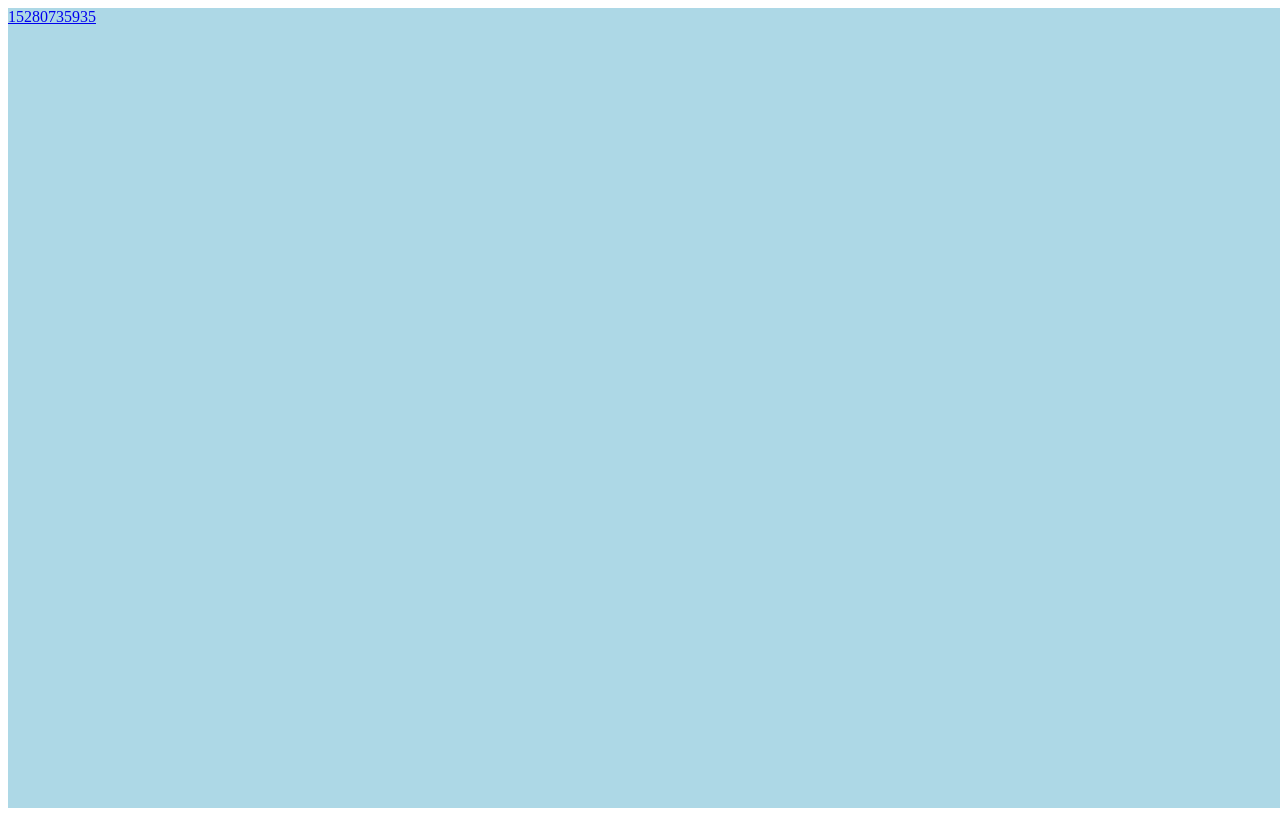
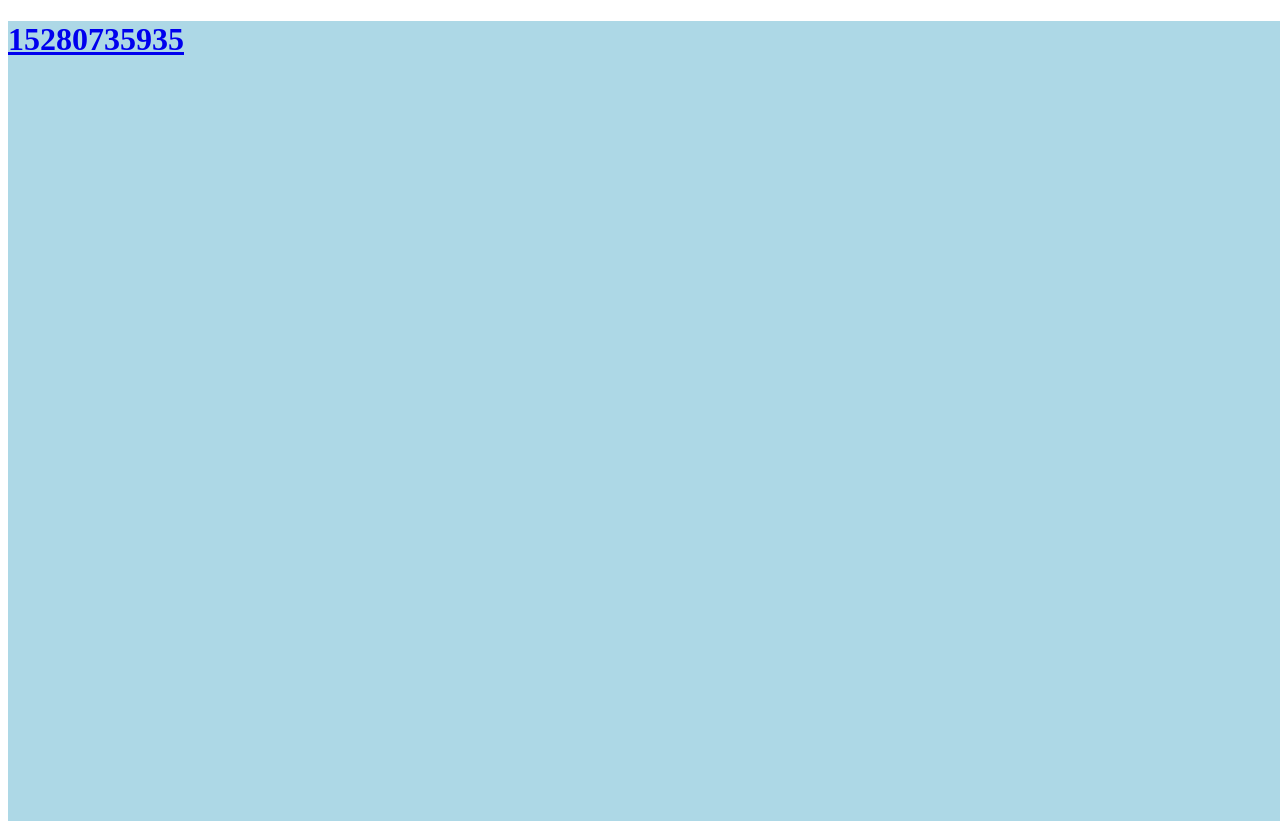
Before and after one commit to demrin/demrin.github.io, a plain HTML site: page share.html in a window 1280 px wide. Drawn offline with Linux system fonts and the light colour scheme.

Commit message:
Update share.html

```diff
--- a/share.html
+++ b/share.html
@@ -19,7 +19,7 @@
 
 <body>
     <div>
-        <a href="tel:15280735935">15280735935</a>
+        <h1><a href="tel:15280735935">15280735935</a></h1>
     </div>
     <!-- JiaThis Button BEGIN -->
     <script type="text/javascript" src="http://v3.jiathis.com/code/jiathis_r.js?move=0&amp;btn=r5.gif" charset="utf-8"></script>
```
